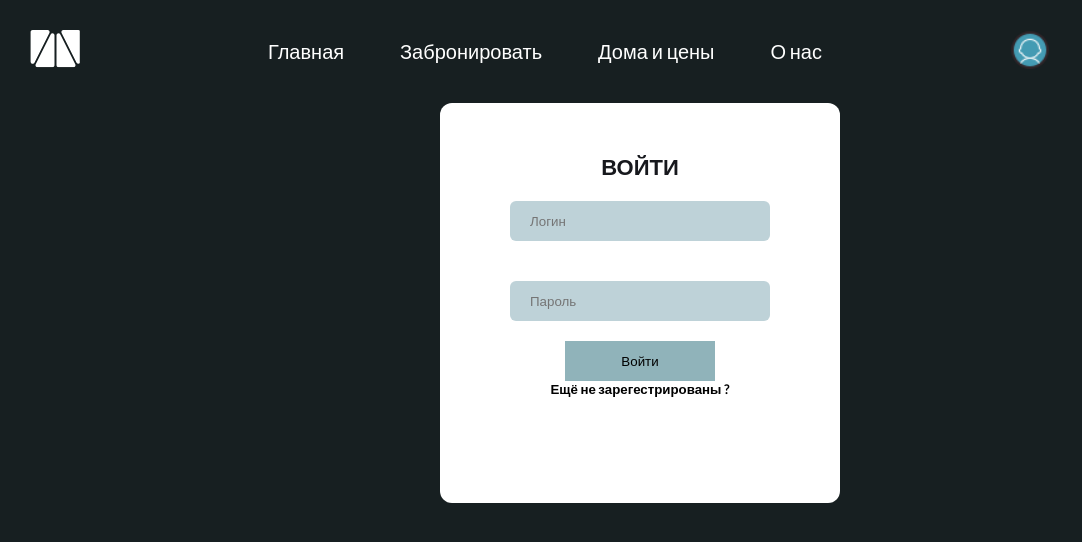
After one commit to veellimir/Django_RecreationCenter, a Django app: page /login/ in a window 1280 px wide. The commit adds this page. Shown: the top 542 px of the page, without its empty margins (0-1082 px from the left). Run offline with Django 4.2, Linux system fonts and the light colour scheme.

Commit message:
edit auth, users models done

```diff
--- a/mainapp/static/css/base.css
+++ b/mainapp/static/css/base.css
@@ -12,19 +12,30 @@
   background-repeat: no-repeat;
 }
 
-body {background: var(--green);}
+body {
+  background: var(--green);
+}
 
 a {
   margin: 0;
   color: var(--white);
 }
 
-button {border: none;}
+button {
+  border: none;
+}
 
 :root {
   --black: #17181d;
   --white: #fff;
   --green: #171f21;
+
+  --form_color: #bed2d8;
+  --input_color: rgb(171, 171, 71);
+  --input_positive: rgb(16, 134, 75);
+
+  --btn_negative: #90b3ba;
+  --btn_positive: #4e6064;
 
   --vikings: "Noto Sans Runic", sans-serif;
   --lato: "Lato", sans-serif;
@@ -33,36 +44,40 @@ button {border: none;}
 /*=======================
   Form Section
 ========================*/
-.form_auth {
-  display: flex;
-  flex-direction: column;
+.wrapper--form_auth {
+  width: 400px;
+  min-height: 400px;
+  height: auto;
   background: var(--white);
-  width: 300px;
-  min-height: 400px;
-  height: 40%;
   border-radius: 12px;
+  text-align: center;
 }
-.form_auth input {
-  width: 200px;
-  height: 30px;
-  margin: 10px auto;
+.form__auth {
+  padding: 50px;
+}
+.form__auth h4 {
+  color: var(--black);
+  text-transform: uppercase;
+  font-size: 22px;
+}
+.input_auth {
+  width: 260px;
+  height: 40px;
+  margin: 20px;
   padding: 20px;
+  border-radius: 6px;
+  border: none;
+  outline: none;
+  background: var(--form_color);
 }
-.form_auth label {color: var(--black);font-size: 20px;}
-.form_auth p {display: contents;}
-.btn-btn_form {
+.btn_submit {
+  background: var(--btn_negative);
+  border: none;
   width: 150px;
   height: 40px;
-  background: var(--green);
   cursor: pointer;
-  border-radius: 10px;
-  color: var(--white);
-  font-size: 15px;
-  text-transform: uppercase;
-  letter-spacing: 1px;
 }
-.wrapper-btn_login {text-align: center;}
-
+.btn_submit_positive { background: var(--btn_positive);}
 /*=======================
   Header Section INCLUDE
 ========================*/
@@ -86,7 +101,9 @@ header {
     opacity: 1;
   }
 }
-.navigation {display: flex;}
+.navigation {
+  display: flex;
+}
 
 .navigation ul {
   display: flex;
@@ -107,7 +124,9 @@ header {
   margin: 0;
   margin-right: 200px;
 }
-.wrapper-burger {display: none;}
+.wrapper-burger {
+  display: none;
+}
 
 .modal_user {
   position: absolute;
@@ -132,7 +151,9 @@ header {
   right: 20px;
   cursor: pointer;
 }
-.modal_user img {width: 45px;}
+.modal_user img {
+  width: 45px;
+}
 .modal_user h4 {
   letter-spacing: 2px;
   font-size: 22px;
@@ -199,10 +220,18 @@ header {
   height: 50px;
   background-size: contain;
 }
-.png_image_percent {background-image: url(../mainapp/percent.png);}
-.png_image_rest {background-image: url(../mainapp/home.png);}
-.png_image_reservations {background-image: url(../mainapp/reservations.png);}
-.png_image_payment {background-image: url(../mainapp/payment.png);}
+.png_image_percent {
+  background-image: url(../mainapp/percent.png);
+}
+.png_image_rest {
+  background-image: url(../mainapp/home.png);
+}
+.png_image_reservations {
+  background-image: url(../mainapp/reservations.png);
+}
+.png_image_payment {
+  background-image: url(../mainapp/payment.png);
+}
 
 .title_about p {
   color: var(--white);
@@ -224,7 +253,9 @@ header {
   width: 70%;
   margin: auto;
 }
-.services_card {margin: 0 0 100px 0;}
+.services_card {
+  margin: 0 0 100px 0;
+}
 .services_card,
 .services_card img {
   width: 300px;
@@ -252,34 +283,28 @@ header {
   cursor: pointer;
 }
 
-
-
 /*=======================
   SERVICES PAGE
 ========================*/
 .wrapper-content {
-
 }
-
-
-
-
-
-
-
 
 /*=======================
   MEDIA
 ========================*/
 @media screen and (max-width: 1330px) {
-  .main--image {width: 40%;}
+  .main--image {
+    width: 40%;
+  }
   .wrapper h1 {
     font-size: 40px;
     line-height: 70px;
   }
 }
 @media screen and (max-width: 1024px) {
-  .wrapper {flex-direction: column-reverse;}
+  .wrapper {
+    flex-direction: column-reverse;
+  }
   .main--image {
     width: 100%;
     height: 100vh;
@@ -304,7 +329,9 @@ header {
     margin: 20px 10px;
     cursor: pointer;
   }
-  .wrapper-burger img {width: 60px;}
+  .wrapper-burger img {
+    width: 60px;
+  }
   .navigation,
   .navigation ul {
     flex-direction: column;
@@ -312,8 +339,12 @@ header {
     text-align: center;
     margin: 30px 0;
   }
-  .navigation li {margin: 10px 0;}
-  .user {margin-right: 0;}
+  .navigation li {
+    margin: 10px 0;
+  }
+  .user {
+    margin-right: 0;
+  }
 }
 @media screen and (max-width: 620px) {
   .wrapper h1 {
--- a/mainapp/static/js/mainapp.js
+++ b/mainapp/static/js/mainapp.js
@@ -1,3 +1,4 @@
+// User modal
 const userIcon = document.querySelector('.user'),
       userModal = document.querySelector('.modal_user');
 
@@ -14,6 +15,7 @@ const userIcon = document.querySelector('.user'),
     });
 
 
+// Scroll header
 let header = document.querySelector('header'),
     headerH = document.querySelector('header').clientHeight,
     social = document.querySelector('.social');
@@ -25,3 +27,15 @@ let header = document.querySelector('header'),
 
         else {header.classList.remove('active_header')}
     }
+
+
+// Hover input auth
+const inputAuth = document.querySelectorAll('.input_auth'),
+      btnSubmit = document.querySelector('.btn_submit');
+
+inputAuth.forEach(el => {
+    el.addEventListener('click', () => {
+        el.style.border = '1px solid var(--input_positive)'
+        el.style.transitionDuration = '0.1s'
+    })
+})
--- a/mainapp/templates/includes/navbar.html
+++ b/mainapp/templates/includes/navbar.html
@@ -31,7 +31,7 @@
       <li><a href="{% url 'service' %}">Дома и цены</a></li>
       <li><a href="">О нас</a></li>
     </ul>
-    {% if user.is_authenticated %}
+    {% if request.user.is_authenticated %}
     <img
       class="user"
       src="{% static 'mainapp/user.png' %}"
@@ -41,13 +41,13 @@
       <a href="{% url 'profile' %}"><div class="settings_user"></div></a>
       <img src="{% static 'mainapp/user.png' %}" alt="аватар" />
       <h4>{{ user.username }}</h4>
-      <form class="logout" method="post" action="{% url 'logout_user' %}">
+      <form class="logout" method="post" action="{% url 'logout' %}">
         {% csrf_token %}
         <button class="btn-btn_form">Выйти</button>
       </form>
     </div>
     {% else %}
-    <a href="{% url 'sign_in' %}">
+    <a href="{% url 'login' %}">
       <img class="user" src="{% static 'mainapp/user.png' %}" alt="Войти" />
     </a>
     {% endif %}
--- a/recreationcenter/urls.py
+++ b/recreationcenter/urls.py
@@ -9,15 +9,13 @@ from mainapp import views
 
 urlpatterns = [
     path('admin/', admin.site.urls),
-    path('sign_up/', views.sign_up, name='sign_up'),
-    path('sign_in/', views.sign_in, name='sign_in'),
-    path('logout_user/', views.logout_user, name='logout_user'),
 
     path('', include('mainapp.urls')),
+    path('', include('users.urls')),
 
 
     path('', views.home, name='home'),
-    path('profile/', views.profile, name='profile'),
+    # path('profile/', views.profile, name='profile'),
     path('services/', views.service, name='service'),
 ]
 if settings.DEBUG:
--- a/users/apps.py
+++ b/users/apps.py
@@ -4,3 +4,6 @@ from django.apps import AppConfig
 class UsersConfig(AppConfig):
     default_auto_field = 'django.db.models.BigAutoField'
     name = 'users'
+
+    def ready(self):
+        import users.signals
--- a/users/models.py
+++ b/users/models.py
@@ -11,4 +11,4 @@ class Profile(models.Model):
     created = models.DateTimeField(auto_now_add=True)
 
     def __str__(self):
-        return self.user
+        return self.name
--- /dev/null
+++ b/users/templates/users/register_login.html
@@ -0,0 +1,16 @@
+{% extends 'mainapp/base.html' %}
+
+
+{% block content %}
+<div class="wrapper--form_auth">
+    <form action="{% url 'login' %}" method="post" class="form__auth">
+        {% csrf_token %}
+        <h4>Войти</h4>
+        <input type="text" name="username" required placeholder="Логин" class="input_auth">
+        <input type="password" name="password" required placeholder="Пароль" class="input_auth">
+
+        <input type="submit" value="Войти" class="btn_submit">
+        <h5>Ещё не зарегестрированы ?</h5>
+    </form>
+</div>
+{% endblock %}
--- /dev/null
+++ b/users/urls.py
@@ -0,0 +1,9 @@
+from django.urls import path
+from . import views
+
+urlpatterns = [
+    path('login/', views.login_user, name='login'),
+    path('logout/', views.logout_user, name='logout'),
+
+    path('profile/', views.profile, name='profile')
+]
--- a/users/views.py
+++ b/users/views.py
@@ -1,3 +1,40 @@
-from django.shortcuts import render
+from django.shortcuts import render, redirect
+from django.contrib.auth import login, logout, authenticate
+from django.contrib.auth.decorators import login_required
+from django.contrib.auth.models import User
+from django.core.exceptions import ObjectDoesNotExist
 
-# Create your views here.
+from .models import Profile
+
+
+def login_user(request):
+    if request.user.is_authenticated:
+        return redirect('profile')
+
+    if request.method == 'POST':
+        username = request.POST['username']
+        # username = request.POST['username'].lower()
+        password = request.POST['password']
+
+        try:
+            user = User.objects.get(username=username)
+        except ObjectDoesNotExist:
+            print('Имя пользователя не существует')
+
+        user = authenticate(request, username=username, password=password)
+
+        if user is not None:
+            login(request, user)
+            return redirect('profile')
+        print('Неверный логин или пароль')
+    return render(request, 'users/register_login.html')
+
+
+def logout_user(request):
+    logout(request)
+    return redirect('login')
+
+
+@login_required()
+def profile(request):
+    return render(request, 'users/profile.html')
```
Also changed, not shown: mainapp/templates/mainapp/sign_in.html (deleted, +0 -16 lines), mainapp/templates/mainapp/sign_up.html (deleted, +0 -14 lines), mainapp/views.py (+1 -58 lines), users/signals.py (added, +19 -0 lines), users/templates/users/profile.html (renamed from mainapp/templates/mainapp/profile.html, +6 -2 lines), db.sqlite3.
